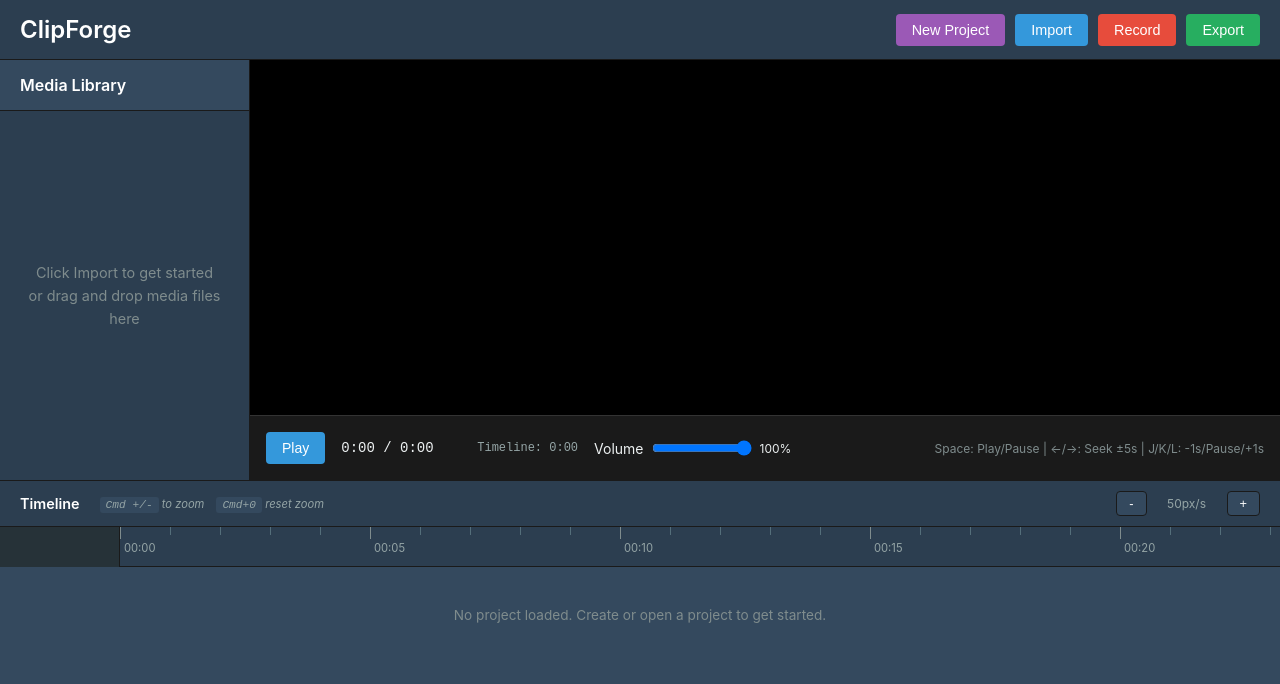
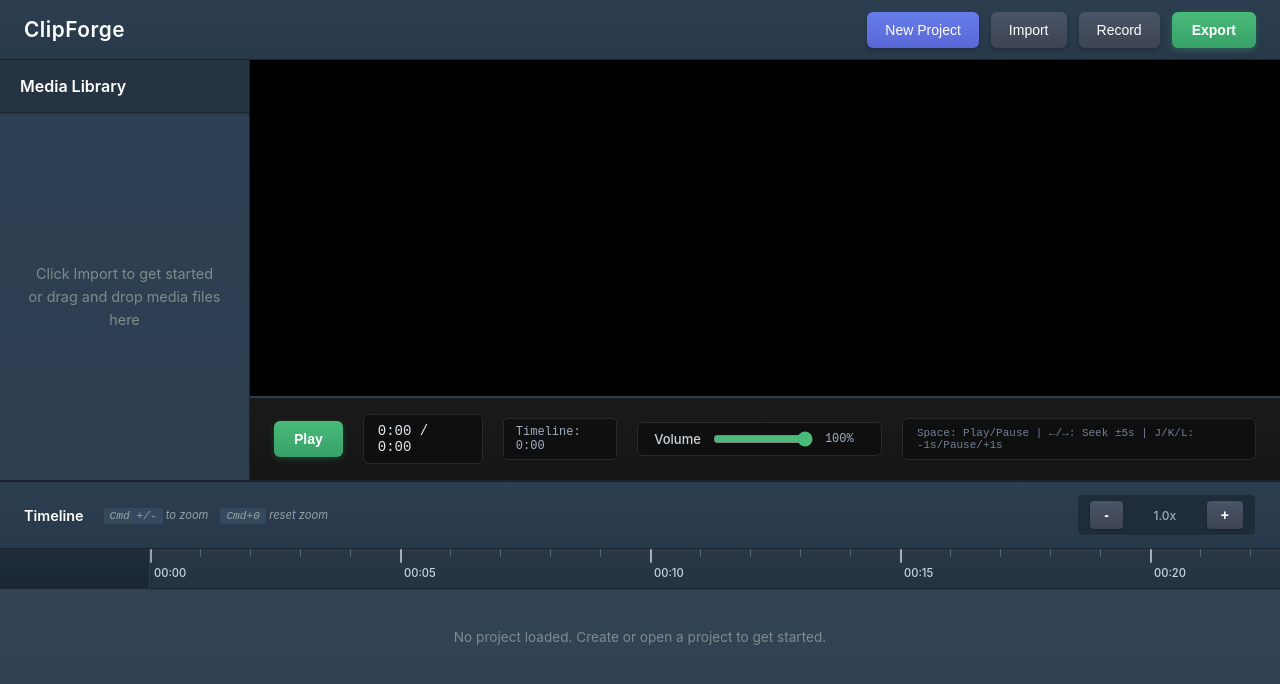
Before and after one commit to miketikh/gauntlet-clipforge, a React (Vite) app: page / in a window 1280 px wide. Shown: the top 684 px of the page. Built offline with nearby package versions, Linux system fonts and the light colour scheme.

Commit message:
UI polish, UX improvements
- clean colors
- handle empty track state
- calculate duration correctly

```diff
--- a/src/renderer/components/Header.tsx
+++ b/src/renderer/components/Header.tsx
@@ -55,36 +55,49 @@ const Header: React.FC = () => {
     <div
       style={{
         height: '100%',
-        background: '#2c3e50',
+        background: 'linear-gradient(180deg, #2c3e50 0%, #273849 100%)',
         display: 'flex',
         alignItems: 'center',
         justifyContent: 'space-between',
-        padding: '0 20px',
-        borderBottom: '1px solid #1a1a1a',
+        padding: '0 24px',
+        borderBottom: '1px solid #1a252f',
+        boxShadow: '0 2px 4px rgba(0, 0, 0, 0.1)',
       }}
     >
       <h1
         style={{
           margin: 0,
-          fontSize: '1.5rem',
+          fontSize: '1.3rem',
           color: '#ffffff',
           fontWeight: 600,
+          letterSpacing: '0.5px',
         }}
       >
         ClipForge
       </h1>
-      <div style={{ display: 'flex', gap: '10px' }}>
+      <div style={{ display: 'flex', gap: '12px' }}>
         {!currentProject && (
           <button
             onClick={() => createProject('My Video Project')}
             style={{
-              padding: '8px 16px',
-              background: '#9b59b6',
+              padding: '10px 18px',
+              background: 'linear-gradient(180deg, #667eea 0%, #5a67d8 100%)',
               color: '#ffffff',
               border: 'none',
-              borderRadius: '4px',
+              borderRadius: '6px',
               cursor: 'pointer',
-              fontSize: '0.9rem',
+              fontSize: '0.875rem',
+              fontWeight: 500,
+              boxShadow: '0 2px 4px rgba(0, 0, 0, 0.2)',
+              transition: 'all 0.2s ease',
+            }}
+            onMouseEnter={(e) => {
+              e.currentTarget.style.transform = 'translateY(-1px)';
+              e.currentTarget.style.boxShadow = '0 4px 8px rgba(0, 0, 0, 0.3)';
+            }}
+            onMouseLeave={(e) => {
+              e.currentTarget.style.transform = 'translateY(0)';
+              e.currentTarget.style.boxShadow = '0 2px 4px rgba(0, 0, 0, 0.2)';
             }}
           >
             New Project
@@ -94,13 +107,24 @@ const Header: React.FC = () => {
           <button
             onClick={resetProject}
             style={{
-              padding: '8px 16px',
-              background: '#e67e22',
+              padding: '10px 18px',
+              background: 'linear-gradient(180deg, #718096 0%, #5a6472 100%)',
               color: '#ffffff',
               border: 'none',
-              borderRadius: '4px',
+              borderRadius: '6px',
               cursor: 'pointer',
-              fontSize: '0.9rem',
+              fontSize: '0.875rem',
+              fontWeight: 500,
+              boxShadow: '0 2px 4px rgba(0, 0, 0, 0.2)',
+              transition: 'all 0.2s ease',
+            }}
+            onMouseEnter={(e) => {
+              e.currentTarget.style.transform = 'translateY(-1px)';
+              e.currentTarget.style.boxShadow = '0 4px 8px rgba(0, 0, 0, 0.3)';
+            }}
+            onMouseLeave={(e) => {
+              e.currentTarget.style.transform = 'translateY(0)';
+              e.currentTarget.style.boxShadow = '0 2px 4px rgba(0, 0, 0, 0.2)';
             }}
           >
             Reset Project
@@ -110,40 +134,75 @@ const Header: React.FC = () => {
           onClick={handleImport}
           disabled={isImporting}
           style={{
-            padding: '8px 16px',
-            background: isImporting ? '#7f8c8d' : '#3498db',
+            padding: '10px 18px',
+            background: isImporting ? '#5a6472' : 'linear-gradient(180deg, #4a5568 0%, #3d4452 100%)',
             color: '#ffffff',
             border: 'none',
-            borderRadius: '4px',
+            borderRadius: '6px',
             cursor: isImporting ? 'not-allowed' : 'pointer',
-            fontSize: '0.9rem',
-            opacity: isImporting ? 0.7 : 1,
+            fontSize: '0.875rem',
+            fontWeight: 500,
+            boxShadow: '0 2px 4px rgba(0, 0, 0, 0.2)',
+            transition: 'all 0.2s ease',
+            opacity: isImporting ? 0.6 : 1,
+          }}
+          onMouseEnter={(e) => {
+            if (!isImporting) {
+              e.currentTarget.style.transform = 'translateY(-1px)';
+              e.currentTarget.style.boxShadow = '0 4px 8px rgba(0, 0, 0, 0.3)';
+            }
+          }}
+          onMouseLeave={(e) => {
+            e.currentTarget.style.transform = 'translateY(0)';
+            e.currentTarget.style.boxShadow = '0 2px 4px rgba(0, 0, 0, 0.2)';
           }}
         >
           {isImporting ? 'Importing...' : 'Import'}
         </button>
         <button
           style={{
-            padding: '8px 16px',
-            background: '#e74c3c',
+            padding: '10px 18px',
+            background: 'linear-gradient(180deg, #4a5568 0%, #3d4452 100%)',
             color: '#ffffff',
             border: 'none',
-            borderRadius: '4px',
+            borderRadius: '6px',
             cursor: 'pointer',
-            fontSize: '0.9rem',
+            fontSize: '0.875rem',
+            fontWeight: 500,
+            boxShadow: '0 2px 4px rgba(0, 0, 0, 0.2)',
+            transition: 'all 0.2s ease',
+          }}
+          onMouseEnter={(e) => {
+            e.currentTarget.style.transform = 'translateY(-1px)';
+            e.currentTarget.style.boxShadow = '0 4px 8px rgba(0, 0, 0, 0.3)';
+          }}
+          onMouseLeave={(e) => {
+            e.currentTarget.style.transform = 'translateY(0)';
+            e.currentTarget.style.boxShadow = '0 2px 4px rgba(0, 0, 0, 0.2)';
           }}
         >
           Record
         </button>
         <button
           style={{
-            padding: '8px 16px',
-            background: '#27ae60',
+            padding: '10px 20px',
+            background: 'linear-gradient(180deg, #48bb78 0%, #38a169 100%)',
             color: '#ffffff',
             border: 'none',
-            borderRadius: '4px',
+            borderRadius: '6px',
             cursor: 'pointer',
-            fontSize: '0.9rem',
+            fontSize: '0.875rem',
+            fontWeight: 600,
+            boxShadow: '0 2px 6px rgba(56, 161, 105, 0.4)',
+            transition: 'all 0.2s ease',
+          }}
+          onMouseEnter={(e) => {
+            e.currentTarget.style.transform = 'translateY(-1px)';
+            e.currentTarget.style.boxShadow = '0 4px 10px rgba(56, 161, 105, 0.5)';
+          }}
+          onMouseLeave={(e) => {
+            e.currentTarget.style.transform = 'translateY(0)';
+            e.currentTarget.style.boxShadow = '0 2px 6px rgba(56, 161, 105, 0.4)';
           }}
         >
           Export
--- a/src/renderer/components/MediaLibrary.tsx
+++ b/src/renderer/components/MediaLibrary.tsx
@@ -113,8 +113,8 @@ const MediaLibrary: React.FC = () => {
     <div
       style={{
         height: '100%',
-        background: '#2c3e50',
-        borderRight: '1px solid #1a1a1a',
+        background: 'linear-gradient(180deg, #2e4053 0%, #2c3e50 100%)',
+        borderRight: '1px solid #1a252f',
         display: 'flex',
         flexDirection: 'column',
         position: 'relative',
@@ -127,9 +127,10 @@ const MediaLibrary: React.FC = () => {
       {/* Header */}
       <div
         style={{
-          padding: '15px 20px',
-          borderBottom: '1px solid #1a1a1a',
-          background: '#34495e',
+          padding: '16px 20px',
+          borderBottom: '1px solid #1a252f',
+          background: '#263442',
+          boxShadow: '0 1px 3px rgba(0, 0, 0, 0.2)',
         }}
       >
         <h2
@@ -149,7 +150,7 @@ const MediaLibrary: React.FC = () => {
         style={{
           flex: 1,
           overflow: 'auto',
-          padding: mediaFiles.length > 0 ? '10px' : '20px',
+          padding: mediaFiles.length > 0 ? '16px' : '24px',
         }}
       >
         {mediaFiles.length === 0 ? (
@@ -177,7 +178,7 @@ const MediaLibrary: React.FC = () => {
           </div>
         ) : (
           // Media List
-          <div style={{ display: 'flex', flexDirection: 'column', gap: '5px' }}>
+          <div style={{ display: 'flex', flexDirection: 'column', gap: '8px' }}>
             {mediaFiles.map((file) => (
               <MediaItem key={file.id} mediaFile={file} />
             ))}
--- a/src/renderer/components/Preview.tsx
+++ b/src/renderer/components/Preview.tsx
@@ -146,7 +146,11 @@ const Preview: React.FC = () => {
   // Handle keyboard shortcuts
   const handleKeyDown = useCallback(
     (e: KeyboardEvent) => {
-      if (e.code === 'Space' && e.target === document.body) {
+      // Allow spacebar unless user is typing in an input/textarea
+      const target = e.target as HTMLElement;
+      const isInputField = target.tagName === 'INPUT' || target.tagName === 'TEXTAREA';
+
+      if (e.code === 'Space' && !isInputField) {
         e.preventDefault();
         if (isPlaying) {
           pause();
@@ -257,26 +261,39 @@ const Preview: React.FC = () => {
       {/* Playback Controls */}
       <div
         style={{
-          padding: '16px',
-          background: '#1a1a1a',
-          borderTop: '1px solid #333',
+          padding: '16px 24px',
+          background: 'linear-gradient(180deg, #1a1a1a 0%, #151515 100%)',
+          borderTop: '2px solid #2a3c4d',
           display: 'flex',
           alignItems: 'center',
-          gap: '16px',
+          gap: '20px',
+          boxShadow: '0 -2px 8px rgba(0, 0, 0, 0.3)',
         }}
       >
         {/* Play/Pause Button */}
         <button
           onClick={handlePlayPause}
           style={{
-            padding: '8px 16px',
-            background: '#3498db',
+            padding: '10px 20px',
+            background: isPlaying
+              ? 'linear-gradient(180deg, #718096 0%, #5a6472 100%)'
+              : 'linear-gradient(180deg, #48bb78 0%, #38a169 100%)',
             color: 'white',
             border: 'none',
-            borderRadius: '4px',
+            borderRadius: '6px',
             cursor: 'pointer',
             fontSize: '14px',
-            fontWeight: 500,
+            fontWeight: 600,
+            boxShadow: isPlaying
+              ? '0 2px 4px rgba(0, 0, 0, 0.2)'
+              : '0 2px 6px rgba(56, 161, 105, 0.3)',
+            transition: 'all 0.2s ease',
+          }}
+          onMouseEnter={(e) => {
+            e.currentTarget.style.transform = 'translateY(-1px)';
+          }}
+          onMouseLeave={(e) => {
+            e.currentTarget.style.transform = 'translateY(0)';
           }}
         >
           {isPlaying ? 'Pause' : 'Play'}
@@ -285,10 +302,15 @@ const Preview: React.FC = () => {
         {/* Time Display */}
         <div
           style={{
-            color: '#ecf0f1',
+            color: '#e2e8f0',
             fontSize: '14px',
             fontFamily: 'monospace',
             minWidth: '120px',
+            fontWeight: 500,
+            background: '#0f0f0f',
+            padding: '8px 14px',
+            borderRadius: '6px',
+            border: '1px solid #2a2a2a',
           }}
         >
           {formatTime(displayTime)} / {formatTime(duration)}
@@ -297,9 +319,13 @@ const Preview: React.FC = () => {
         {/* Playhead Position Display */}
         <div
           style={{
-            color: '#95a5a6',
+            color: '#a0aec0',
             fontSize: '12px',
             fontFamily: 'monospace',
+            background: '#0f0f0f',
+            padding: '6px 12px',
+            borderRadius: '4px',
+            border: '1px solid #2a2a2a',
           }}
         >
           Timeline: {formatTime(playheadPosition)}
@@ -310,10 +336,14 @@ const Preview: React.FC = () => {
           style={{
             display: 'flex',
             alignItems: 'center',
-            gap: '8px',
+            gap: '12px',
+            background: '#0f0f0f',
+            padding: '8px 16px',
+            borderRadius: '6px',
+            border: '1px solid #2a2a2a',
           }}
         >
-          <span style={{ color: '#ecf0f1', fontSize: '14px' }}>Volume</span>
+          <span style={{ color: '#cbd5e0', fontSize: '13px', fontWeight: 500 }}>Volume</span>
           <input
             type="range"
             min="0"
@@ -323,9 +353,10 @@ const Preview: React.FC = () => {
             onChange={handleVolumeChange}
             style={{
               width: '100px',
+              accentColor: '#48bb78',
             }}
           />
-          <span style={{ color: '#ecf0f1', fontSize: '12px', minWidth: '35px' }}>
+          <span style={{ color: '#a0aec0', fontSize: '12px', minWidth: '40px', fontFamily: 'monospace' }}>
             {Math.round(volume * 100)}%
           </span>
         </div>
@@ -334,8 +365,13 @@ const Preview: React.FC = () => {
         <div
           style={{
             marginLeft: 'auto',
-            color: '#7f8c8d',
-            fontSize: '12px',
+            color: '#718096',
+            fontSize: '11px',
+            background: '#0f0f0f',
+            padding: '8px 14px',
+            borderRadius: '6px',
+            border: '1px solid #2a2a2a',
+            fontFamily: 'monospace',
           }}
         >
           Space: Play/Pause | ←/→: Seek ±5s | J/K/L: -1s/Pause/+1s
--- a/src/renderer/components/Timeline.tsx
+++ b/src/renderer/components/Timeline.tsx
@@ -160,8 +160,8 @@ const Timeline: React.FC = () => {
       onClick={handleTimelineClick}
       style={{
         height: '100%',
-        background: '#34495e',
-        borderTop: '1px solid #1a1a1a',
+        background: 'linear-gradient(180deg, #354758 0%, #2d3e4f 100%)',
+        borderTop: '2px solid #1a252f',
         display: 'flex',
         flexDirection: 'column',
         outline: 'none',
@@ -170,12 +170,13 @@ const Timeline: React.FC = () => {
       {/* Timeline Header with Zoom Controls */}
       <div
         style={{
-          padding: '10px 20px',
-          borderBottom: '1px solid #1a1a1a',
-          background: '#2c3e50',
+          padding: '12px 24px',
+          borderBottom: '1px solid #1a252f',
+          background: 'linear-gradient(180deg, #2c3e50 0%, #273849 100%)',
           display: 'flex',
           alignItems: 'center',
           justifyContent: 'space-between',
+          boxShadow: '0 1px 3px rgba(0, 0, 0, 0.2)',
         }}
       >
         <div style={{ display: 'flex', alignItems: 'center', gap: '20px' }}>
@@ -245,20 +246,28 @@ const Timeline: React.FC = () => {
           style={{
             display: 'flex',
             alignItems: 'center',
-            gap: '10px',
+            gap: '12px',
+            background: '#1f2d3a',
+            padding: '6px 12px',
+            borderRadius: '6px',
+            border: '1px solid #2a3c4d',
           }}
         >
           <button
             onClick={handleZoomOut}
             disabled={pixelsPerSecond <= MIN_ZOOM}
             style={{
-              padding: '4px 12px',
-              background: pixelsPerSecond <= MIN_ZOOM ? '#546e7a' : '#34495e',
+              padding: '6px 14px',
+              background: pixelsPerSecond <= MIN_ZOOM ? '#3a4754' : 'linear-gradient(180deg, #4a5568 0%, #3d4452 100%)',
               color: '#ffffff',
-              border: '1px solid #1a1a1a',
+              border: 'none',
               borderRadius: '4px',
               cursor: pixelsPerSecond <= MIN_ZOOM ? 'not-allowed' : 'pointer',
-              fontSize: '0.8rem',
+              fontSize: '0.875rem',
+              fontWeight: 600,
+              opacity: pixelsPerSecond <= MIN_ZOOM ? 0.5 : 1,
+              transition: 'all 0.2s ease',
+              boxShadow: pixelsPerSecond <= MIN_ZOOM ? 'none' : '0 1px 3px rgba(0, 0, 0, 0.2)',
             }}
           >
             -
@@ -267,25 +276,30 @@ const Timeline: React.FC = () => {
           <span
             style={{
               fontSize: '0.75rem',
-              color: '#95a5a6',
+              color: '#a0aec0',
               minWidth: '60px',
               textAlign: 'center',
+              fontWeight: 500,
             }}
           >
-            {pixelsPerSecond}px/s
+            {(pixelsPerSecond / 50).toFixed(1)}x
           </span>
 
           <button
             onClick={handleZoomIn}
             disabled={pixelsPerSecond >= MAX_ZOOM}
             style={{
-              padding: '4px 12px',
-              background: pixelsPerSecond >= MAX_ZOOM ? '#546e7a' : '#34495e',
+              padding: '6px 14px',
+              background: pixelsPerSecond >= MAX_ZOOM ? '#3a4754' : 'linear-gradient(180deg, #4a5568 0%, #3d4452 100%)',
               color: '#ffffff',
-              border: '1px solid #1a1a1a',
+              border: 'none',
               borderRadius: '4px',
               cursor: pixelsPerSecond >= MAX_ZOOM ? 'not-allowed' : 'pointer',
-              fontSize: '0.8rem',
+              fontSize: '0.875rem',
+              fontWeight: 600,
+              opacity: pixelsPerSecond >= MAX_ZOOM ? 0.5 : 1,
+              transition: 'all 0.2s ease',
+              boxShadow: pixelsPerSecond >= MAX_ZOOM ? 'none' : '0 1px 3px rgba(0, 0, 0, 0.2)',
             }}
           >
             +
@@ -306,13 +320,14 @@ const Timeline: React.FC = () => {
           {/* Spacer to match track labels */}
           <div
             style={{
-              minWidth: '120px',
+              minWidth: '150px',
               height: '40px',
-              background: '#263238',
-              borderRight: '1px solid #1a1a1a',
+              background: 'linear-gradient(180deg, #1f2d3a 0%, #1a2633 100%)',
+              borderRight: '1px solid #2a3c4d',
               position: 'sticky',
               left: 0,
               zIndex: 11,
+              boxShadow: '2px 0 4px rgba(0, 0, 0, 0.1)',
             }}
           />
           {/* Ruler content */}
--- a/src/renderer/components/TimelineRuler.tsx
+++ b/src/renderer/components/TimelineRuler.tsx
@@ -60,10 +60,11 @@ const TimelineRuler: React.FC<TimelineRulerProps> = ({ duration, pixelsPerSecond
         position: 'relative',
         width: `${totalWidth}px`,
         height: '40px',
-        background: '#2c3e50',
-        borderBottom: '1px solid #1a1a1a',
+        background: 'linear-gradient(180deg, #2a3845 0%, #243340 100%)',
+        borderBottom: '1px solid #1a252f',
         userSelect: 'none',
         cursor: 'pointer',
+        boxShadow: '0 1px 2px rgba(0, 0, 0, 0.15)',
       }}
     >
       {/* Major time markers (every 5 seconds) */}
@@ -84,18 +85,20 @@ const TimelineRuler: React.FC<TimelineRulerProps> = ({ duration, pixelsPerSecond
           {/* Vertical line */}
           <div
             style={{
-              width: '1px',
-              height: '12px',
-              background: '#7f8c8d',
+              width: '2px',
+              height: '14px',
+              background: '#a0aec0',
+              borderRadius: '1px',
             }}
           />
           {/* Time label */}
           <span
             style={{
               fontSize: '0.7rem',
-              color: '#95a5a6',
-              marginTop: '2px',
+              color: '#cbd5e0',
+              marginTop: '3px',
               marginLeft: '4px',
+              fontWeight: 500,
             }}
           >
             {formatTime(time)}
@@ -113,8 +116,9 @@ const TimelineRuler: React.FC<TimelineRulerProps> = ({ duration, pixelsPerSecond
             top: 0,
             width: '1px',
             height: '8px',
-            background: '#546e7a',
+            background: '#718096',
             pointerEvents: 'none',
+            opacity: 0.6,
           }}
         />
       ))}
--- a/src/renderer/styles/global.css
+++ b/src/renderer/styles/global.css
@@ -27,41 +27,47 @@ body {
 :root {
   --primary-bg: #1a1a1a;
   --secondary-bg: #2c3e50;
-  --tertiary-bg: #34495e;
-  --border-color: #1a1a1a;
+  --tertiary-bg: #354758;
+  --border-color: #1a252f;
   --text-primary: #ffffff;
-  --text-secondary: #7f8c8d;
-  --accent-blue: #3498db;
+  --text-secondary: #a0aec0;
+  --accent-blue: #4a5568;
   --accent-red: #e74c3c;
-  --accent-green: #27ae60;
+  --accent-green: #48bb78;
   --preview-bg: #000000;
 }
 
 /* Scrollbar Styling for Dark Theme */
 ::-webkit-scrollbar {
-  width: 10px;
-  height: 10px;
+  width: 12px;
+  height: 12px;
 }
 
 ::-webkit-scrollbar-track {
-  background: var(--primary-bg);
+  background: #1a1a1a;
+  border-radius: 6px;
 }
 
 ::-webkit-scrollbar-thumb {
-  background: var(--text-secondary);
-  border-radius: 5px;
+  background: linear-gradient(180deg, #4a5568 0%, #3d4452 100%);
+  border-radius: 6px;
+  border: 2px solid #1a1a1a;
 }
 
 ::-webkit-scrollbar-thumb:hover {
-  background: #95a5a6;
+  background: linear-gradient(180deg, #5a6678 0%, #4d5462 100%);
 }
 
 /* Button Hover Effects */
-button:hover {
-  opacity: 0.9;
+button {
+  transition: all 0.2s ease;
 }
 
-button:active {
+button:hover:not(:disabled) {
+  filter: brightness(1.1);
+}
+
+button:active:not(:disabled) {
   transform: scale(0.98);
 }
 
@@ -69,3 +75,9 @@ button:disabled {
   opacity: 0.5;
   cursor: not-allowed;
 }
+
+/* Focus styles */
+button:focus-visible {
+  outline: 2px solid #667eea;
+  outline-offset: 2px;
+}
```
Also changed, not shown: src/renderer/components/MediaItem.tsx (+26 -16 lines), src/renderer/components/TimelineTrack.tsx (+43 -10 lines), src/renderer/services/TimelinePlayer.ts (+37 -7 lines), src/renderer/store/projectStore.ts (+4 -4 lines), src/renderer/utils/timelineCalculations.ts (+16 -1 lines), 1 other file (tests, documents, lock files or other folders).
